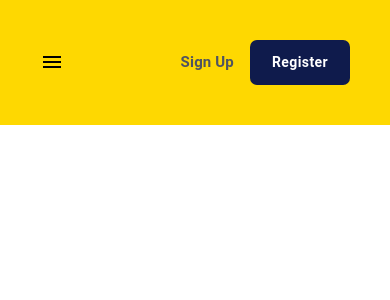
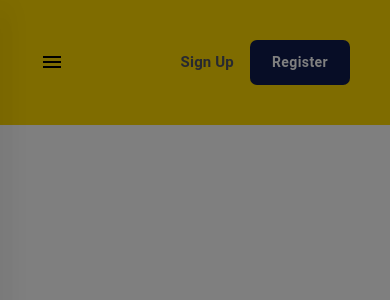
Before and after one commit to SuhailMuhammed1/Fork-Spoon-Web-App-Using-React, a React (Vite) app: page / in a window 390 px wide. Both pictures are taken after a click on the icon 52 px from the left and 62 px from the top of the page. Shown: the top 300 px of the page. Built offline with nearby package versions, Linux system fonts and the light colour scheme.

Commit message:
added drawer functionality

```diff
--- a/src/components/Header/Header.jsx
+++ b/src/components/Header/Header.jsx
@@ -1,6 +1,6 @@
 import { styled } from '@mui/system'
 import { Box, Typography } from '@mui/material'
-import React from 'react'
+import React,{ useState } from 'react'
 import CustomButton from '../CustomButton/CustomButton';
 import logo from '../../assets/img/logo.png'
 import MenuIcon from '@mui/icons-material/Menu'
@@ -18,6 +18,15 @@ import {
 } from '@mui/material';
 
 function Header() {
+
+    const [mobileMenu, setMobileMenu] = useState({left:false});
+
+    function toogleDrawer(anchor, open, event) {
+        if(event && event.type ==="keydown" && (event.type === "Tab" || event.type === "Shift")){
+            return;
+        }
+        setMobileMenu({...mobileMenu,[anchor]:open});
+    }
 
     const nav_titles = [
         {
@@ -95,7 +104,12 @@ function Header() {
                     display: 'flex',
                     alignItems: 'center',
                 }}>
-                    <NavBarMenu/>
+                    <NavBarMenu onClick={()=>toogleDrawer("left",true)}/>
+                    <Drawer
+                    anchor='left'
+                    open={mobileMenu["left"]}
+                    onClose={()=>toogleDrawer("left",false)}
+                    ></Drawer>
                     <NavBarLogo src={logo} alt="logo" />
                 </Box>
                 <NavBarLinksBox>
```
